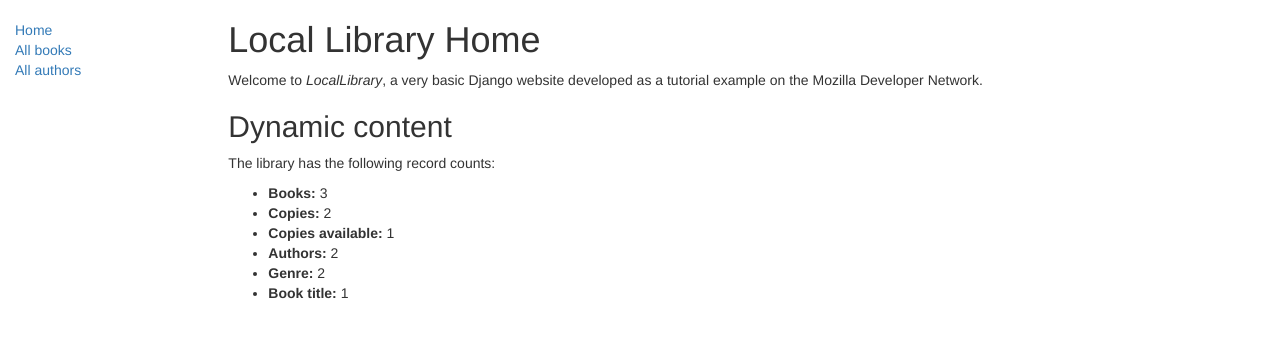
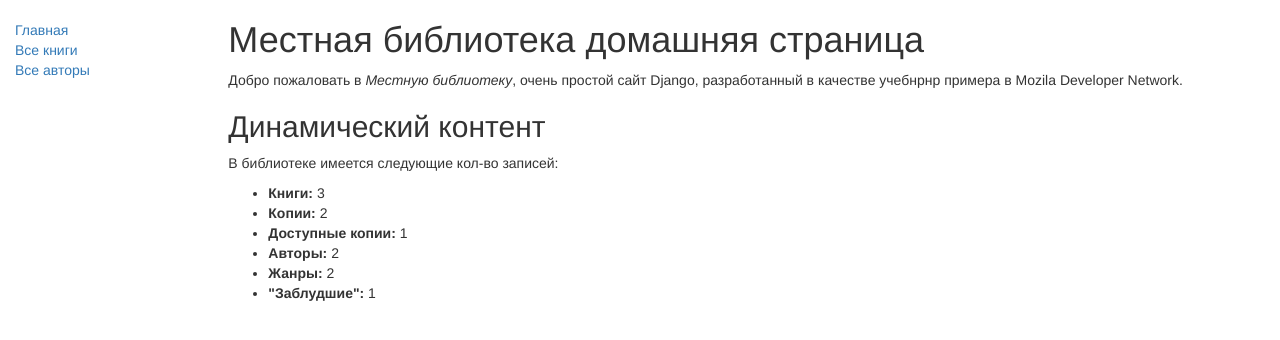
Before and after one commit to Hapikc/DjangaPractice, a Django app: page /catalog/ in a window 1280 px wide. Shown: the top 340 px of the page. Run offline with Django 5.2, Linux system fonts and the light colour scheme; data comes from the database, SQL or seed files in the repository; both versions use the stored data as it was after the commit; some libraries are stand-ins or nearby versions.

Commit message:
6-module almost done

```diff
--- a/catalog/admin.py
+++ b/catalog/admin.py
@@ -1,5 +1,6 @@
 from django.contrib import admin
 from .models import Author, Genre, Book, BookInstance
+
 
 class BooksInstanceInline(admin.TabularInline):
     model = BookInstance
--- a/catalog/templates/base_generic.html
+++ b/catalog/templates/base_generic.html
@@ -21,9 +21,9 @@
         <div class="col-sm-2">
           {% block sidebar %}
             <ul class="sidebar-nav">
-              <li><a href="{% url 'index' %}">Home</a></li>
-              <li><a href="">All books</a></li>
-              <li><a href="">All authors</a></li>
+              <li><a href="{% url 'index' %}">Главная</a></li>
+              <li><a href="{% url 'books' %}">Все книги</a></li>
+              <li><a href="">Все авторы</a></li>
             </ul>
           {% endblock %}
         </div>
--- a/catalog/templates/index.html
+++ b/catalog/templates/index.html
@@ -1,21 +1,21 @@
 {% extends "base_generic.html" %}
 {% block title %}<title>Local Library HOME</title>{% endblock %}
 {% block content %}
-<h1>Local Library Home</h1>
+<h1>Местная библиотека домашняя страница</h1>
 
-<p>Welcome to <em>LocalLibrary</em>, a very basic Django website developed as a tutorial example on the Mozilla
-    Developer Network.</p>
+<p>Добро пожаловать в <em>Местную библиотеку</em>, очень простой сайт Django, разработанный в качестве учебнрнр примера
+    в Mozila Developer Network.</p>
 
-<h2>Dynamic content</h2>
+<h2>Динамический контент</h2>
 
-<p>The library has the following record counts:</p>
+<p>В библиотеке имеется следующие кол-во записей:</p>
 <ul>
-    <li><strong>Books:</strong> {{ num_books }}</li>
-    <li><strong>Copies:</strong> {{ num_instances }}</li>
-    <li><strong>Copies available:</strong> {{ num_instances_available }}</li>
-    <li><strong>Authors:</strong> {{ num_authors }}</li>
-    <li><strong>Genre:</strong> {{ num_genre }}</li>
-    <li><strong>Book title:</strong> {{ num_books_title }}</li>
+    <li><strong>Книги:</strong> {{ num_books }}</li>
+    <li><strong>Копии:</strong> {{ num_instances }}</li>
+    <li><strong>Доступные копии:</strong> {{ num_instances_available }}</li>
+    <li><strong>Авторы:</strong> {{ num_authors }}</li>
+    <li><strong>Жанры:</strong> {{ num_genre }}</li>
+    <li><strong>"Заблудшие":</strong> {{ num_books_title }}</li>
 </ul>
 
 {% endblock %}
--- a/catalog/urls.py
+++ b/catalog/urls.py
@@ -1,7 +1,10 @@
-from django.urls import path
+from django.urls import re_path
 from . import views
 
 
+
 urlpatterns = [
-    path('', views.index, name='index'),
+    re_path('', views.index, name='index'),
+    re_path(r'^books/$', views.BookListView.as_view(), name='books'),
+    re_path(r'^book/(?P<pk>\d+)$', views.BookDetailView.as_view(), name='book-detail'),
 ]
--- a/catalog/views.py
+++ b/catalog/views.py
@@ -1,12 +1,13 @@
 from django.shortcuts import render
 from .models import Book, Author, BookInstance, Genre
+from django.views import generic
 
 
 def index(request):
     num_books = Book.objects.all().count()
     num_instances = BookInstance.objects.all().count()
     num_genre = Genre.objects.all().count()
-    num_books_title = Book.objects.filter(title='Первая стена').count()
+    num_books_title = Book.objects.filter(title__icontains='Заблудшие').count()
 
     num_instances_available = BookInstance.objects.filter(status__exact='a').count()
     num_authors = Author.objects.count()
@@ -18,3 +19,14 @@ def index(request):
                  'num_books_title': num_books_title,
                  'num_instances_available': num_instances_available, 'num_authors': num_authors},
     )
+
+
+class BookListView(generic.ListView):
+    model = Book
+
+    context_object_name = 'my_book_list'
+    queryset = Book.objects.filter(title__icontains='Заблудшие')[:5]
+    template_name = 'books/book_list.html'
+
+class BookDetailView(generic.DetailView):
+    model = Book
```
Also changed, not shown: catalog/templates/book_list.html (added, +19 -0 lines), catalog/templates/catalog/book_detail.html (added, +23 -0 lines), db.sqlite3.
